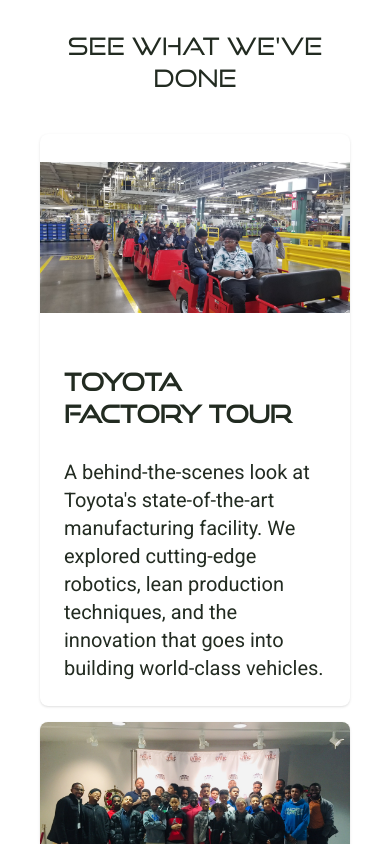
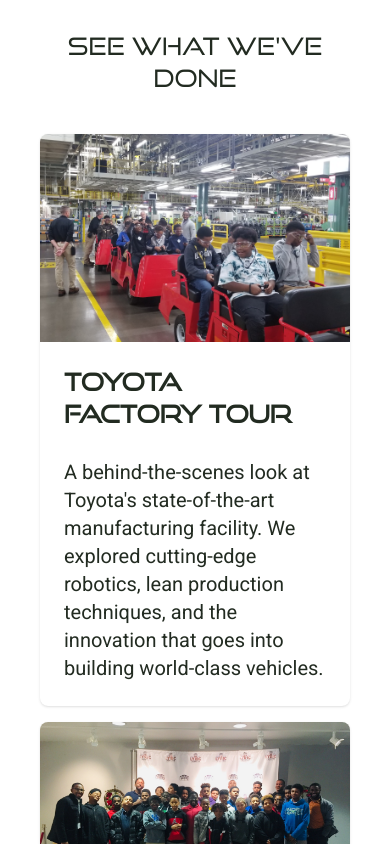
Before and after one commit to drethedevjs/boss-boys, a React (Vite) app: page / in a window 390 px wide. Shown: the part 2180-3024 px from the top of the page. Built offline with nearby package versions, Linux system fonts and the light colour scheme.

Commit message:
Made post images responsive.

```diff
--- a/src/pages/Home.tsx
+++ b/src/pages/Home.tsx
@@ -8,7 +8,10 @@ const Home = () => {
       <Hero />
       <Pillars />
 
-      <section id="blog-post" className="p-10 place-content-center">
+      <section
+        id="blog-post"
+        className="py-10 px-10 lg:px-24 xl:px-52 2xl:px-84 place-content-center"
+      >
         <h2 className="text-center mb-10!">See What We've Done</h2>
         <div className="grid gap-4 grid-cols-1 lg:grid-cols-3">
           {posts.map((p, idx) => (
@@ -16,8 +19,12 @@ const Home = () => {
               key={idx}
               className="card bg-base-100 shadow-sm border-boss-gold dark:border"
             >
-              <figure className="h-52">
-                <img className="object-fill" src={p.imgSrc} alt="Shoes" />
+              <figure>
+                <img
+                  className="object-cover h-52 w-full"
+                  src={p.imgSrc}
+                  alt="Boss students out in the community."
+                />
               </figure>
               <div className="card-body">
                 <h2 className="card-title">
```
